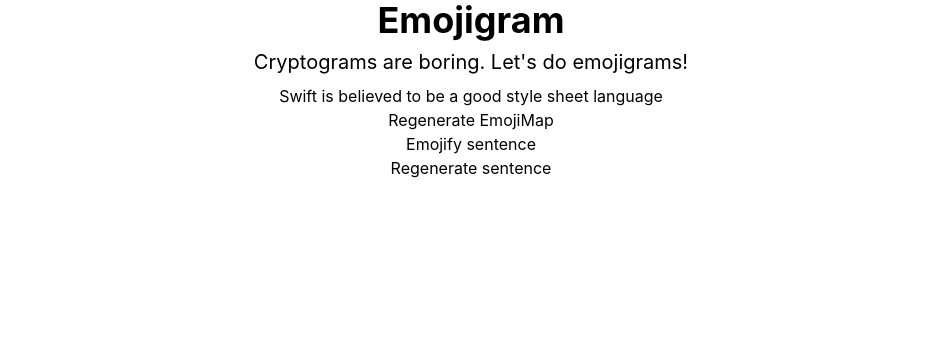
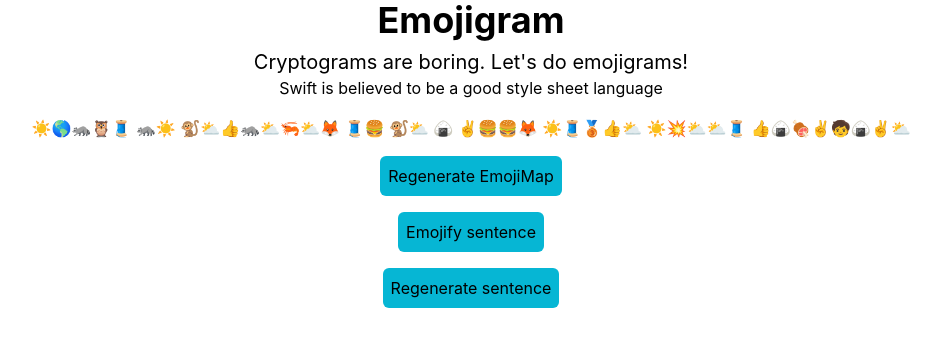
Before and after one commit to DillonB07/emojigram, a Next.js app: page / in a window 1280 px wide. Shown: the top 346 px of the page, without its empty margins (169-1110 px from the left). Built offline with nearby package versions, Linux system fonts and the light colour scheme.

Commit message:
Emojification

```diff
--- a/pages/index.js
+++ b/pages/index.js
@@ -1,27 +1,23 @@
 import Head from "next/head";
 import { useState } from "react";
-import { generateEmojiMap, generateRandomSentence } from "../utils";
+import { generateEmojiMap, generateRandomSentence, emojify } from "../utils";
 
 export default function Home({ defaultMap, defaultSentence }) {
 	const [sentence, setSentence] = useState(defaultSentence);
 	const [emojiMap, setEmojiMap] = useState(defaultMap);
+	const [emojifiedSentence, setEmojifiedSentence] = useState(
+		emojify(defaultSentence, emojiMap)
+	);
 	const regenMap = () => {
 		let newEmojiMap = generateEmojiMap();
 		setEmojiMap(newEmojiMap);
+		setEmojifiedSentence(emojify(sentence, newEmojiMap));
 	};
 	const regenSentence = () => {
 		let newSentence = generateRandomSentence();
 		setSentence(newSentence);
-	}
-	const emojify = () => {
-		let emojified = sentence
-			.split("")
-			.map((char) => (emojiMap[char] ? emojiMap[char] : char));
-		console.log(emojified);
+		setEmojifiedSentence(emojify(newSentence, emojiMap));
 	};
-	const [emojifiedSentence, setEmojifiedSentence] = useState(
-		emojify(defaultSentence)
-	);
 	return (
 		<div className="flex justify-center items-center text-center">
 			<Head>
@@ -38,19 +34,30 @@
 					<h3 className="text-xl">
 						Cryptograms are boring. Let&apos;s do emojigrams!
 					</h3>
-					<h1>{sentence}</h1>
-					{/* <h1>{emojifiedSentence.map((char, i) => (char))}</h1> */}
 				</header>
-				<button onClick={regenMap}>Regenerate EmojiMap</button>
-				<button onClick={emojify}>Emojify sentence</button>
-				<button onClick={regenSentence}>Regenerate sentence</button>
 
 				<section id="game" className="flex flex-col items-center space-y-4">
 					<p id="emoji-text" className="mx-auto">
-						{/* {sentence
-              .split("")
-              .map((char) => (emojiMap[char] ? emojiMap[char] : char))} */}
+						{sentence}
 					</p>
+					<p id="emoji-text" className="mx-auto">
+						{emojifiedSentence}
+					</p>
+					<button
+						className="p-2 m-2 bg-cyan-500 rounded-md "
+						onClick={regenMap}
+					>
+						Regenerate EmojiMap
+					</button>
+					<button className="p-2 m-2 bg-cyan-500 rounded-md " onClick={emojify}>
+						Emojify sentence
+					</button>
+					<button
+						className="p-2 m-2 bg-cyan-500 rounded-md "
+						onClick={regenSentence}
+					>
+						Regenerate sentence
+					</button>
 				</section>
 			</main>
 		</div>
--- a/utils/constants.js
+++ b/utils/constants.js
@@ -610,6 +610,7 @@
 			"Bddy",
 			"DynamicSquid",
 			"Zplusfour",
+			"RayhanADev",
 		],
 		articles: ["is a", "thinks they can be a", "is believed to be a"],
 		adjectives: [
--- /dev/null
+++ b/utils/emojify.js
@@ -0,0 +1,8 @@
+export default function emojify(sentence, emojiMap) {
+	let emojifiedSentence = sentence
+		.toLowerCase()
+		.split("")
+		.map((char) => (emojiMap[char] ? emojiMap[char] : char));
+	emojifiedSentence = emojifiedSentence.join("");
+	return emojifiedSentence;
+}
--- a/utils/index.js
+++ b/utils/index.js
@@ -1,5 +1,6 @@
 import { emojis } from "./constants";
 import generateEmojiMap from "./generateEmojiMap";
 import generateRandomSentence from "./generateRandomSentence";
+import emojify from "./emojify";
 
-export { emojis, generateEmojiMap, generateRandomSentence };
+export { emojis, generateEmojiMap, generateRandomSentence, emojify };
```
